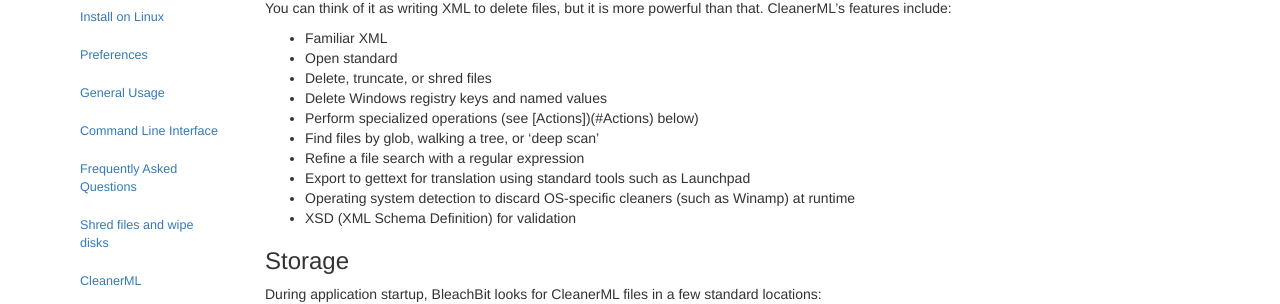
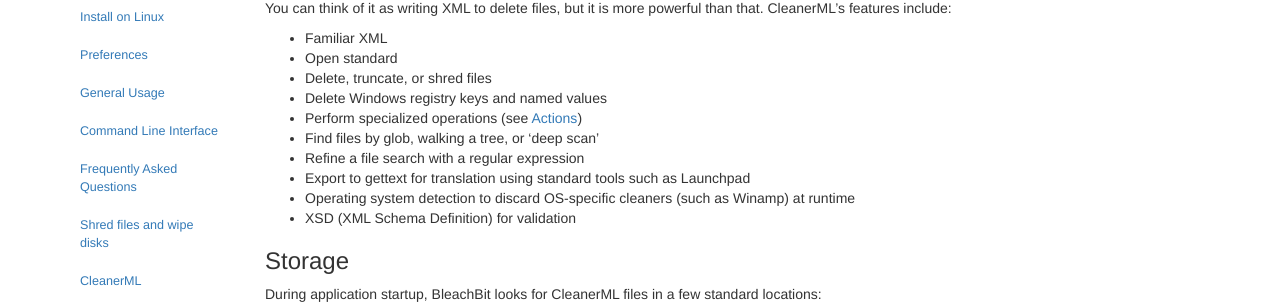
Before and after one commit to bleachbit/docs, a Jekyll site: the page built from _posts/2015-09-25-cleanerml.md, in a window 1280 px wide. Shown: the part 186-490 px from the top of the page. Built offline with Jekyll 4.4.1, drawn with Linux system fonts in a browser that asks for light colours; Markdown is read by kramdown in place of the engine named in the settings.

Commit message:
Fix markdown

```diff
--- a/_posts/2015-09-25-cleanerml.md
+++ b/_posts/2015-09-25-cleanerml.md
@@ -14,7 +14,7 @@
 * Open standard
 * Delete, truncate, or shred files
 * Delete Windows registry keys and named values
-* Perform specialized operations (see [Actions])(#Actions) below)
+* Perform specialized operations (see [Actions](#Actions))
 * Find files by glob, walking a tree, or 'deep scan'
 * Refine a file search with a regular expression
 * Export to gettext for translation using standard tools such as Launchpad
```
